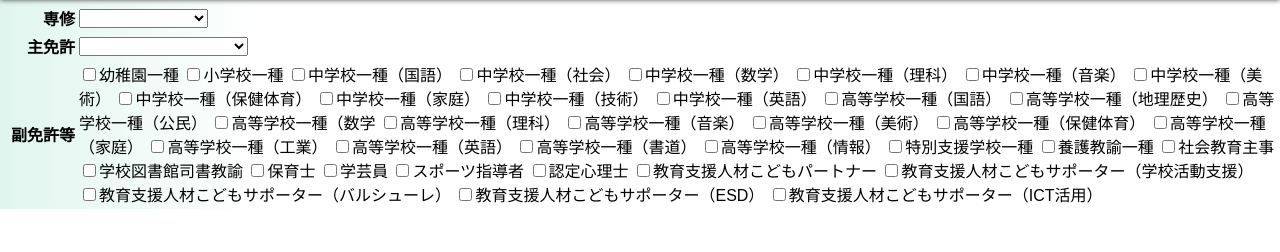
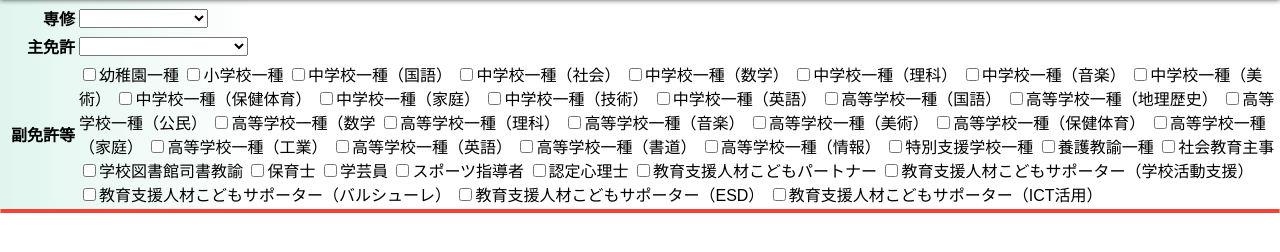
Before and after one commit to kzmw/nue-license-get, a plain HTML site: page index.html in a window 1280 px wide. Shown: the part 52-304 px from the top of the page. Drawn offline with Linux system fonts and the light colour scheme; a script that the page names is missing.

Commit message:
Update style.css

```diff
--- a/css/style.css
+++ b/css/style.css
@@ -38,10 +38,10 @@ vertical-align: middle;
 
 .alert{
 border-radius:4px;
-border-color: #f44336;
+border: 1px solid #f44336;
 }
 
 .attention{
 border-radius:4px;
-border-color: #f44336;
+border: 1px solid #f44336;
 }
```
